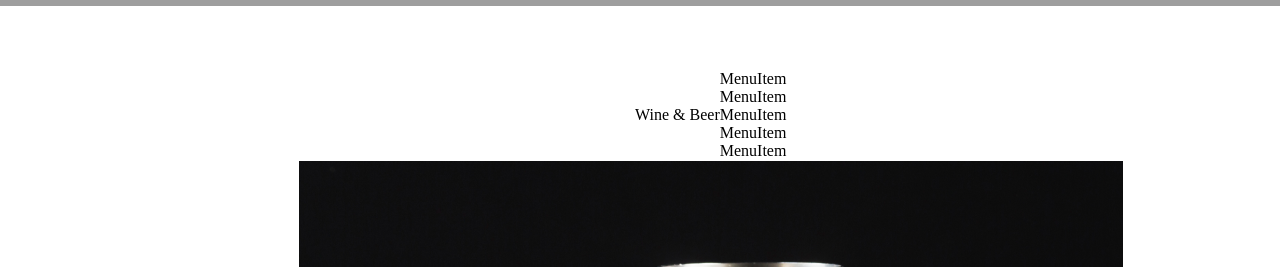
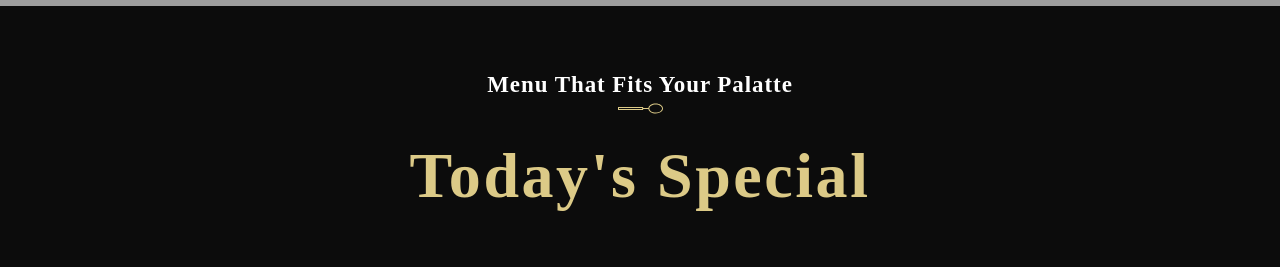
Before and after one commit to marcoszorzi/gericht-restaurant, a React (Create React App) app: page / in a window 1280 px wide. Shown: the part 2188-2455 px from the top of the page. Built offline with nearby package versions, Linux system fonts and the light colour scheme; grey boxes are pictures that could not be loaded; a web font is replaced by a local one.

Commit message:
SpecialMenu styles

```diff
--- a/src/container/Menu/SpecialMenu.css
+++ b/src/container/Menu/SpecialMenu.css
@@ -0,0 +1,19 @@
+.app__specialMenu{
+    flex-direction: column;
+    background: var(--color-black);
+}
+
+.app__specialMenu-title{
+    margin-bottom: 2rem;
+    text-align: center;
+}
+
+.app__specialMenu-menu{
+    width: 100%;
+
+    margin: 2rem 0;
+    display: flex;
+    justify-content: center;
+    align-items: flex-start;
+    flex-direction: row;
+}
```
